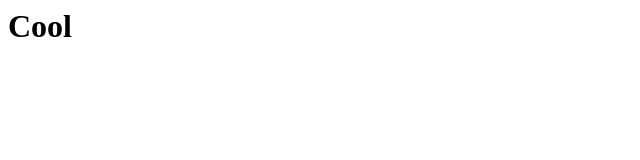
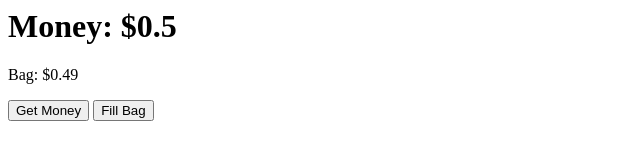
Before and after one commit to money-simulator-x/money-simulator-x.github.io, a plain HTML site: page index.html in a window 1280 px wide. Shown: the whole page, without its empty margins (0-640 px from the left). Drawn offline with Linux system fonts and the light colour scheme.

Commit message:
The journey begins

```diff
--- a/index.html
+++ b/index.html
@@ -1 +1,4 @@
-<h1>Cool</h1>
+<h1>Money: $0.5</h1>
+<p>Bag: $0.49</p>
+<button onclick="money()">Get Money</button>
+<button onclick="fillBag()">Fill Bag</button>
```
